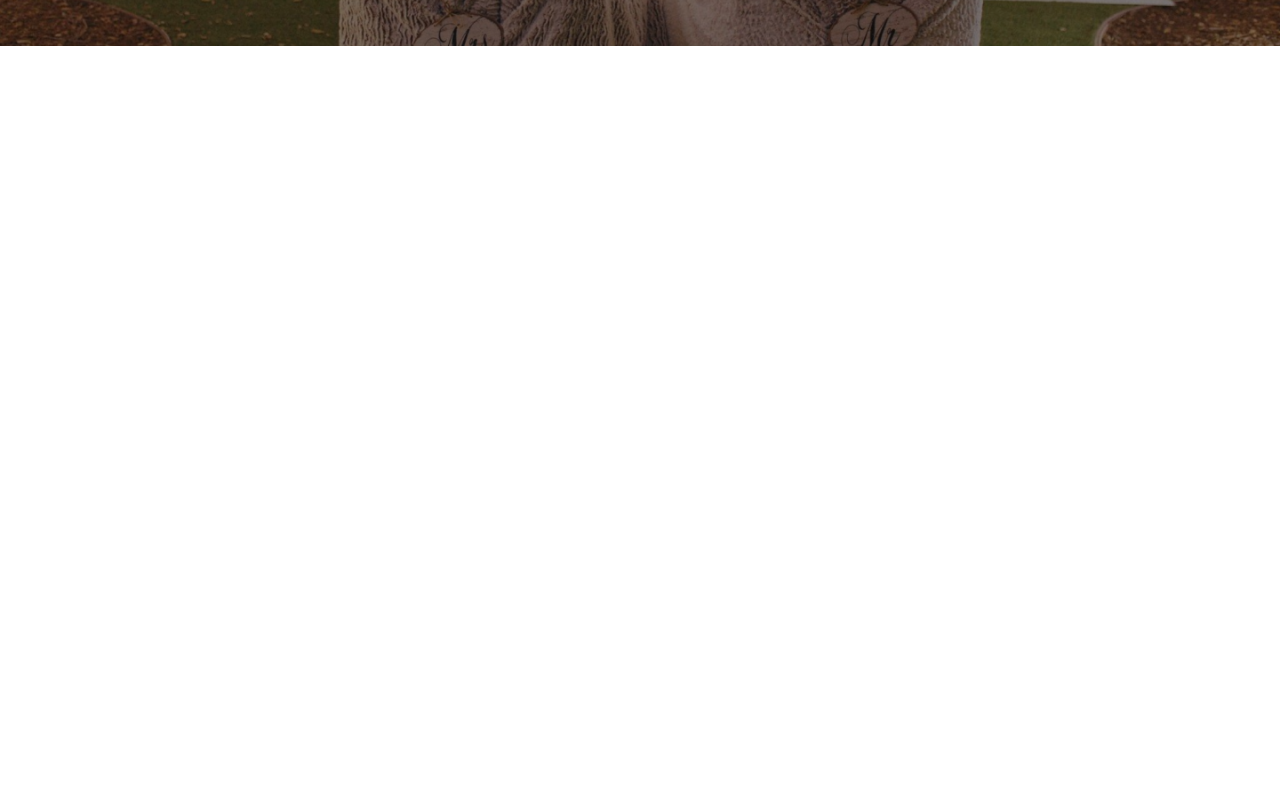
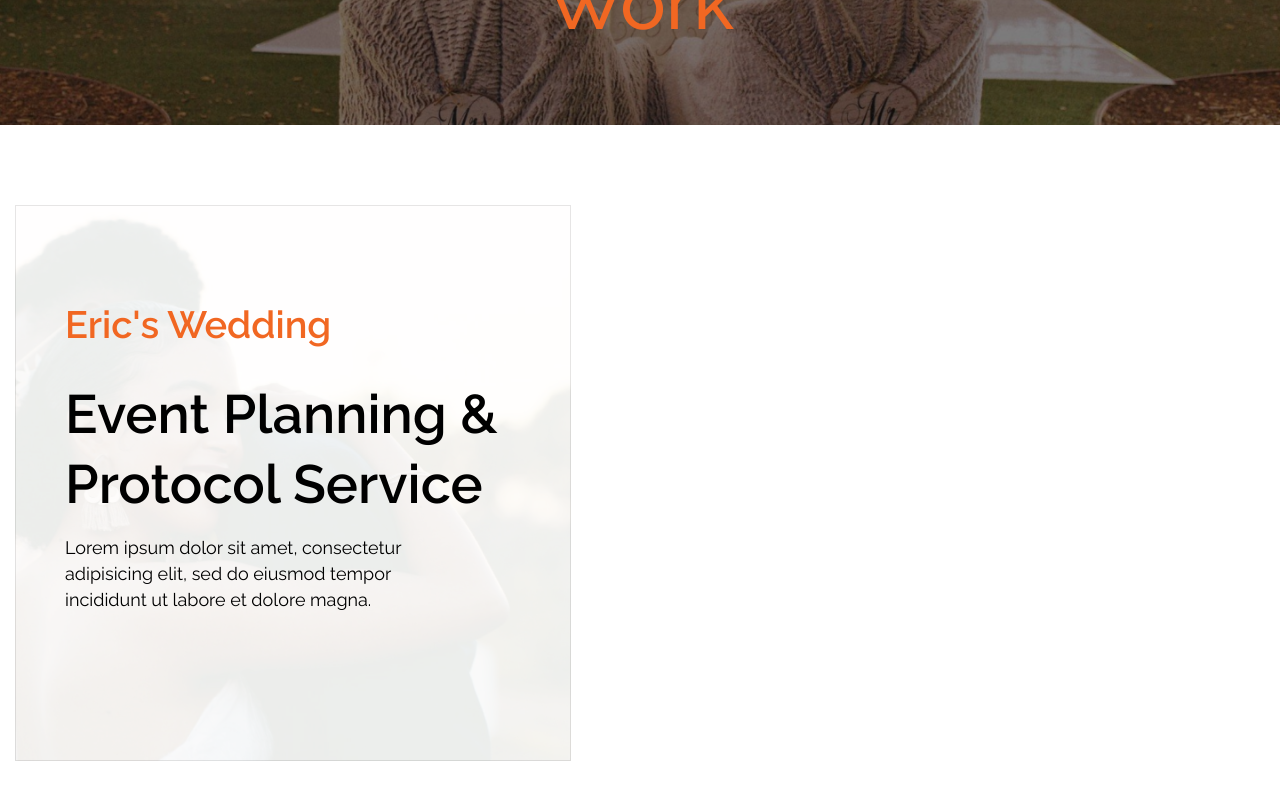
Before and after one commit to Roni006/10sEvent, a React (Vite) app: page /our-work in a window 1280 px wide. Shown: the part 318-1118 px from the top of the page. Before the commit the page ends 800 px from the top, so only its background shows below. Built offline with nearby package versions, Linux system fonts and the light colour scheme.

Commit message:
crated the left side of work portfolio components

```diff
--- a/src/Components/OurService/OurService.jsx
+++ b/src/Components/OurService/OurService.jsx
@@ -7,8 +7,8 @@ const OurService = () => {
   return (
     <>
       <ServiceBanner />
-      {/* <Service />
-      <CallToAction /> */}
+      <Service />
+      <CallToAction />
     </>
   );
 };
--- a/src/Components/OurWork/OurWork.jsx
+++ b/src/Components/OurWork/OurWork.jsx
@@ -1,10 +1,12 @@
 import React from 'react'
 import WorkBanner from '../../pages/WorkBanner'
+import WorkPortfolio1 from '../../pages/WorkPortfolio1'
 
 const OurWork = () => {
   return (
     <>
     <WorkBanner/>
+    <WorkPortfolio1/>
     </>
   )
 }
--- a/src/Layouts/RootLayOut.jsx
+++ b/src/Layouts/RootLayOut.jsx
@@ -5,7 +5,7 @@ import { Outlet } from "react-router";
 const RootLayOut = () => {
   return (
     <div>
-      {/* <Navbar /> */}
+      <Navbar />
       <Outlet />
     </div>
   );
--- /dev/null
+++ b/src/pages/WorkPortfolio1.jsx
@@ -0,0 +1,38 @@
+import React from "react";
+import Container from "../Common/Container/Container";
+import portfolioBg from "../../src/assets/img/workportfolio/portfolio-bg.png";
+
+const WorkPortfolio1 = () => {
+  return (
+    <>
+      <section className="py-20">
+        <Container>
+          <div>
+            <div>
+              <div className="relative">
+                <img src={portfolioBg} alt="" />
+                <div className="absolute inset-0 flex flex-col items-start justify-center p-[94px_74px_147px_50px]">
+                  <h3 className="text-[#f16722] font-semibold font-raleway text-[38px] leading-12">
+                    Eric's Wedding
+                  </h3>
+                  <h1 className="text-[54px] font-semibold font-raleway leading-17.5 text-[#000000] max-w-108.25 p-[30px_0_16px_0]">
+                    {" "}
+                    Event Planning & Protocol Service
+                  </h1>
+                  <p className="text-[18px] font-normal font-raleway leading-6.5 text-[#000000] max-w-100">
+                    Lorem ipsum dolor sit amet, consectetur adipisicing elit,
+                    sed do eiusmod tempor incididunt ut labore et dolore magna.
+                  </p>
+                </div>
+              </div>
+              <div></div>
+            </div>
+            <div></div>
+          </div>
+        </Container>
+      </section>
+    </>
+  );
+};
+
+export default WorkPortfolio1;
```
Also changed, not shown: src/assets/img/7xm.png (added), src/assets/img/workportfolio/portfolio-bg.png (added).
